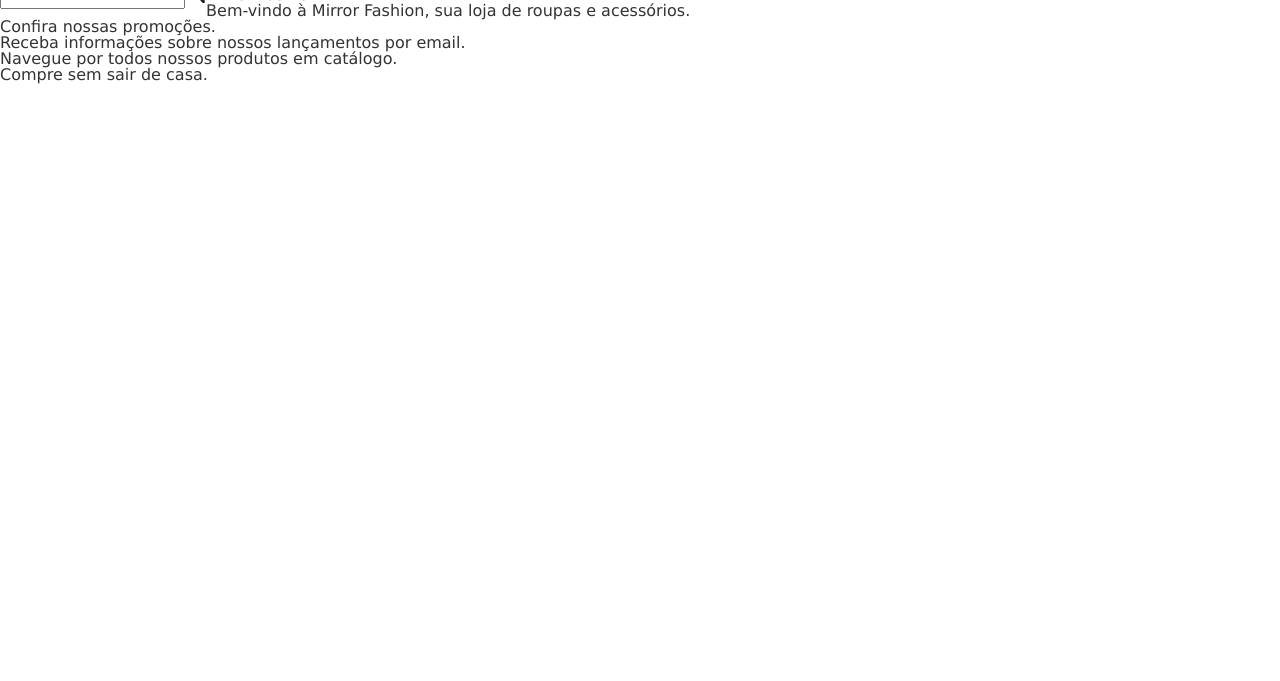
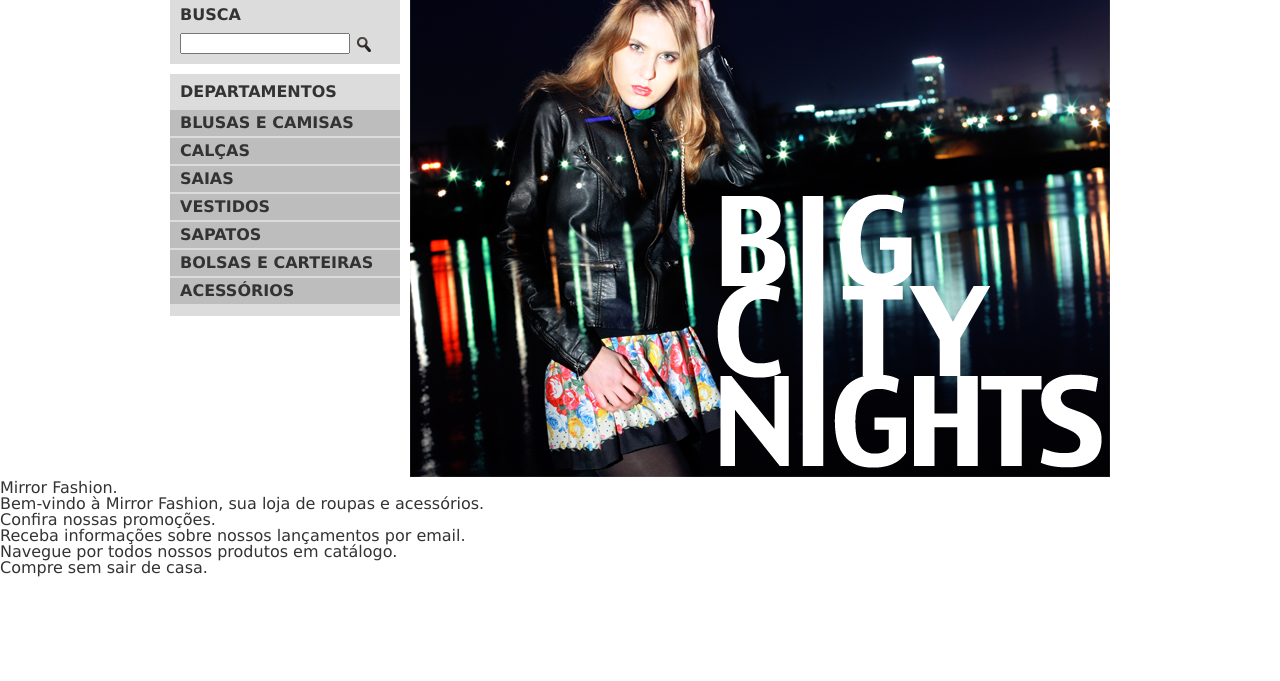
Before and after one commit to JoeDav/ProjetoFront, a plain HTML site: page mirrorfashion/index.html in a window 1280 px wide. Shown: the part 119-800 px from the top of the page. Drawn offline with Linux system fonts and the light colour scheme.

Commit message:
Adicionando e estilizando menu lateral esquerdo da página
Adicionando menu lateral esquerdo da página, dando cor as fontes adicionando botão de busca e uma imagem de conteúdo.

```diff
--- a/mirrorfashion/css/estilos.css
+++ b/mirrorfashion/css/estilos.css
@@ -44,9 +44,42 @@ header {
 /* estilizando a area central da página */
 .busca,
 .menu-departamentos {
+    background-color: #dcdcdc;
+    font-weight: bold;
+    text-transform: uppercase;
+
+    margin-right: 10px;
+    width: 230px;
     float: left;
 }
 .menu-departamentos {
     clear: left;
-    text-transform: uppercase;
+    margin-top: 10px;
+    padding-bottom: 10px;
 }
+
+.busca h2,
+.busca form,
+.menu-departamentos h2 {
+    margin: 10px;
+}
+
+.menu-departamentos li {
+    background-color: rgb(189, 189, 189);
+    margin-bottom: 2px;
+    padding: 5px 10px;
+}
+.menu-departamentos a {
+    color: #333333;
+    text-decoration: none;
+}
+
+.busca input {
+    vertical-align: middle;
+}
+.busca input[type=search] {
+    width: 170px;
+}
+.destaque {
+    margin-top: 10px;
+}
--- a/mirrorfashion/index.html
+++ b/mirrorfashion/index.html
@@ -34,14 +34,42 @@
     </header>
     <!-- Conteúdo principal -->
     <section id="main">
-        <form action="" class="busca">
-            <input type="search">
-            <input type="image" src="img/busca.png" class="lupa">
-        </form>
+
 
     </section>
 
     <!-- Conteudo em destaque da página -->
+    <div class="container destaque">
+        <!-- conteudo caixa de busca -->
+        <section class="busca">
+            <h2>Busca</h2>
+            <form>
+                <input type="search">
+                <input type="image" src="img/busca.png">
+            </form>
+        </section>
+        <!-- fim conteudo busca -->
+
+        <!-- menu departamentos -->
+        <section class="menu-departamentos">
+            <h2>Departamentos</h2>
+            <nav>
+                <ul>
+                    <li><a href="#">Blusas e Camisas</a></li>
+                    <li><a href="#">Calças</a></li>
+                    <li><a href="#">Saias</a></li>
+                    <li><a href="#">Vestidos</a></li>
+                    <li><a href="#">Sapatos</a></li>
+                    <li><a href="#">Bolsas e Carteiras</a></li>
+                    <li><a href="#">Acessórios</a></li>
+                </ul>
+            </nav>
+        </section>
+        <!-- fim do menu-departamentos -->
+
+        <img src="img/destaque-home.png" alt="Promoção: Big City Night">
+    </div>
+    <!-- fim do container destaque -->
     <section id="destaques">
 
     </section>
```
